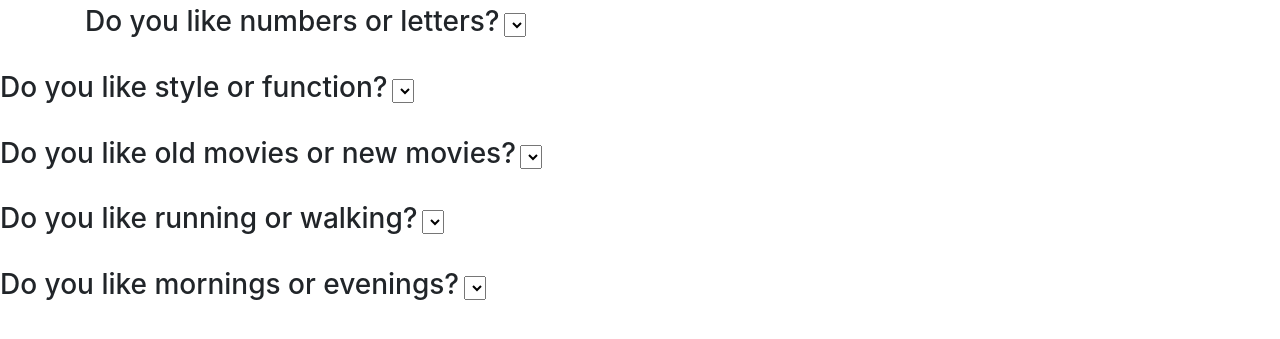
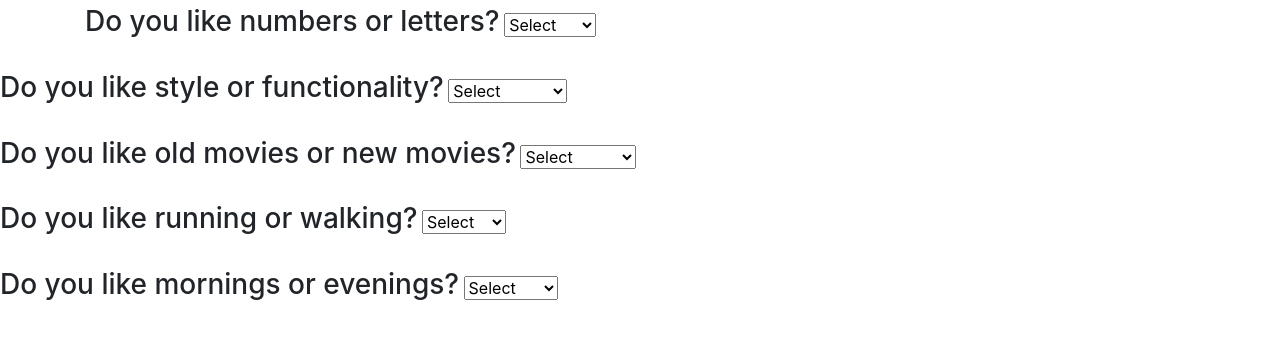
Before and after one commit to Ultra-Zactimus/mySecondCodeReview, a plain HTML site: page index.html in a window 1280 px wide. Shown: the part 121-460 px from the top of the page. Drawn offline with Linux system fonts and the light colour scheme.

Commit message:
add option values for each question selection: defualt, answer 1 and answer 2.

```diff
--- a/index.html
+++ b/index.html
@@ -16,15 +16,19 @@
       <div class="form-group">
         <label for="firstQuestion"><h3>Do you like numbers or letters?</h3></label>
         <select class="form-group" id="numLet">
-
+          <option value="select">Select</option>
+          <option value="numbers">Numbers</option>
+          <option value="letters">Letters</option>
         </select>
         </div>
       </div>
       <div class="form-group">
         <div>
-          <label for="secondQuestion"><h3>Do you like style or function?</h3></label>
+          <label for="secondQuestion"><h3>Do you like style or functionality?</h3></label>
           <select class="form-group" id="styleFunc">
-
+            <option value="select">Select</option>
+            <option value="style">Style</option>
+            <option value="function">Functionality</option>
           </select>
         </div>
       </div>
@@ -32,7 +36,9 @@
         <div>
           <label for="thirdQuestion"><h3>Do you like old movies or new movies?</h3></label>
           <select class="form-group" id="oldNew">
-
+            <option value="select">Select</option>
+            <option value="old">Old Movies</option>
+            <option value="new">New Movies</option>
           </select>
         </div>
       </div>
@@ -40,7 +46,9 @@
         <div>
           <label for="fourthQuestion"><h3>Do you like running or walking?</h3></label>
           <select class="form-group" id="runWalk">
-
+            <option value="select">Select</option>
+            <option value="run">Running</option>
+            <option value="walk">Walking</option>
           </select>
         </div>
       </div>
@@ -48,7 +56,9 @@
         <div>
           <label for="fifthQuestion"><h3>Do you like mornings or evenings?</h3></label>
           <select class="form-group" id="mornEven">
-
+            <option value="select">Select</option>
+            <option value="mornings">Mornings</option>
+            <option value="evenings">Evenings</option>
           </select>
         </div>
       </div>
```
